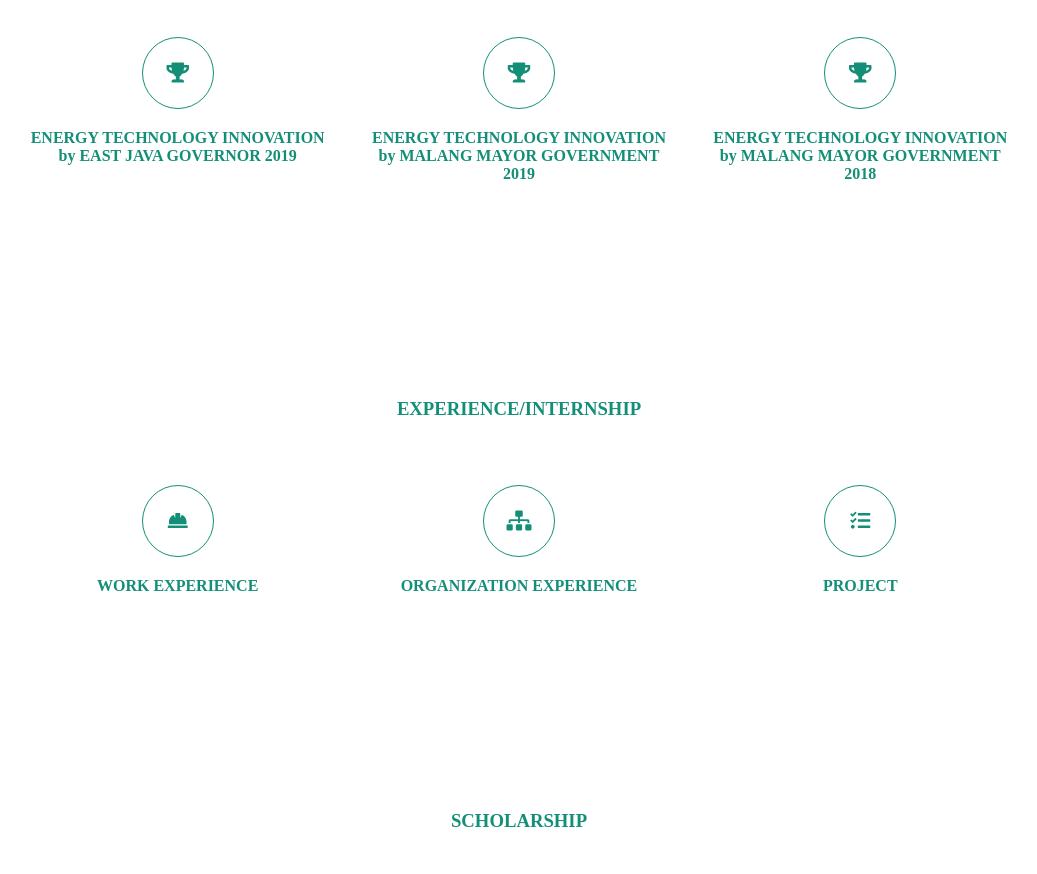
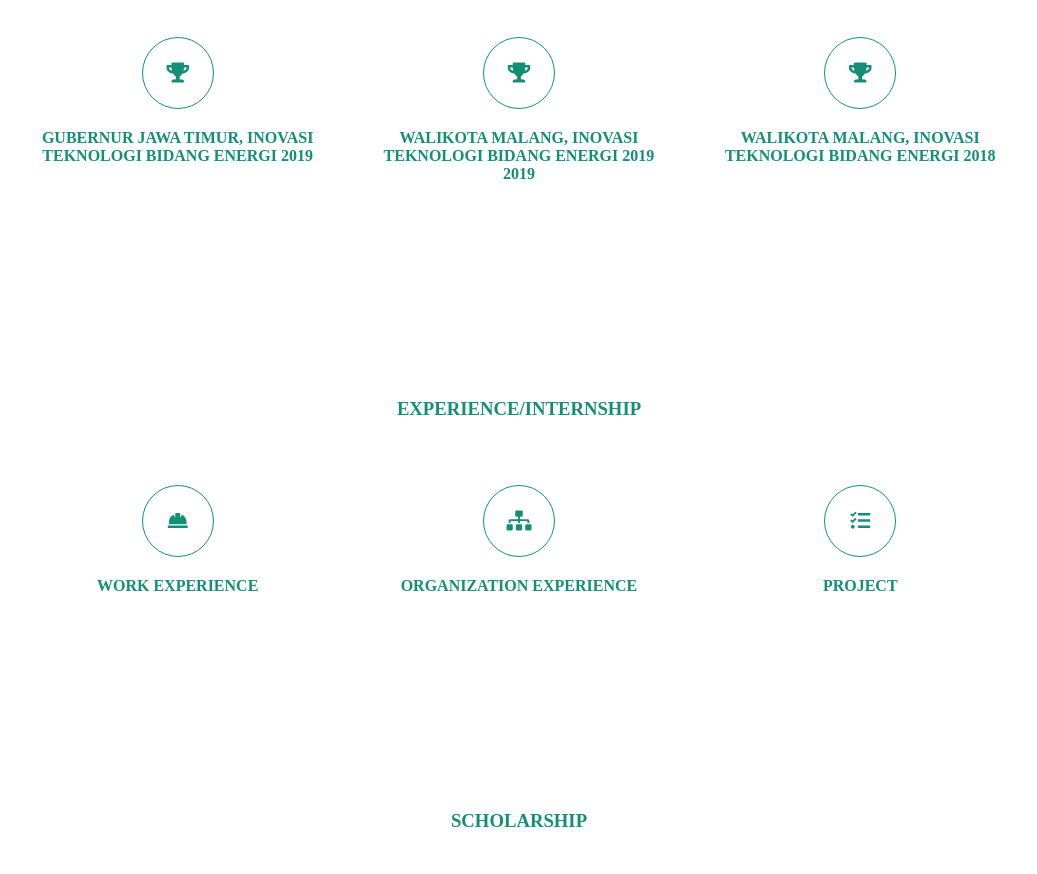
Before and after one commit to dfpsimanungkalit/myportfoliowebsite, a plain HTML site: page index.html in a window 1280 px wide. Shown: the part 1141-2015 px from the top of the page, without its empty margins (121-1158 px from the left). Drawn offline with nearby package versions, Linux system fonts and the light colour scheme.

Commit message:
Update index.html

```diff
--- a/index.html
+++ b/index.html
@@ -73,19 +73,19 @@
 				<!-- ini buat box-1 gtu -->
 			<div class="col-3">
 				<div class="icon" href="about.html"><i class="fas fa-trophy"></i></div>
-				<h4> ENERGY TECHNOLOGY INNOVATION by EAST JAVA GOVERNOR 2019</h4>
+				<h4> GUBERNUR JAWA TIMUR, INOVASI TEKNOLOGI BIDANG ENERGI 2019</h4>
 			</div>
 
 				<!-- ini buat box-2 gtu -->
 			<div class="col-3">
 				<div class="icon" href="about.html"><i class="fas fa-trophy"></i></div>
-				<h4> ENERGY TECHNOLOGY INNOVATION by MALANG MAYOR GOVERNMENT 2019</h4>
+				<h4> WALIKOTA MALANG, INOVASI TEKNOLOGI BIDANG ENERGI 2019 2019</h4>
 			</div>
 
 				<!-- ini buat box-3 gtu -->
 			<div class="col-3">
 				<div class="icon" href="about.html"><i class="fas fa-trophy"></i></div>
-				<h4> ENERGY TECHNOLOGY INNOVATION by MALANG MAYOR GOVERNMENT 2018 </h4>
+				<h4> WALIKOTA MALANG, INOVASI TEKNOLOGI BIDANG ENERGI 2018 </h4>
 			</div>
 			</div>
 		</div>
```
